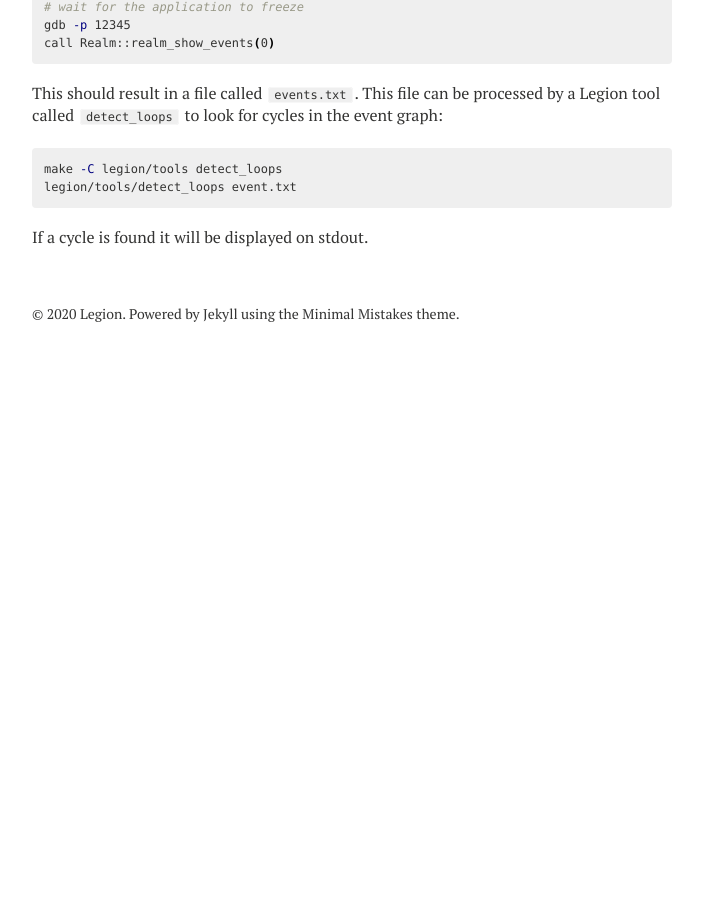
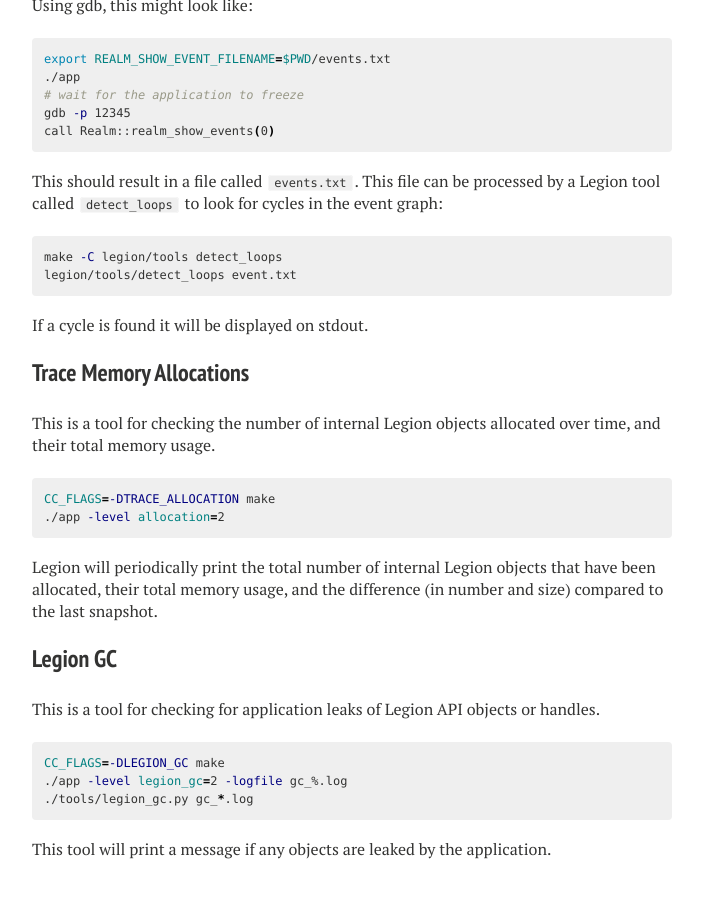
Before and after one commit to apryakhin/legion.stanford.edu, a Jekyll site: the page built from debugging.md, in a window 1280 px wide and 900 px high, scrolled down 8902 px. Shown: the whole window, without its empty margins (288-991 px from the left). Built offline with Jekyll 4.4.1, drawn with Linux system fonts in a browser that asks for light colours; nearby versions of some CDN libraries; before the commit the page ends 9274 px from its top, so only the background shows below that; some of the changed text lies outside the part shown.

Commit message:
Update list of debugging tools.

```diff
--- a/debugging.md
+++ b/debugging.md
@@ -16,8 +16,8 @@ Generally speaking, users should start by trying these tools
  * [Freeze On Error](#freeze-on-error) (`LEGION_FREEZE_ON_ERROR=1 ./app`)
  * [Privilege Checks](#privilege-checks) (`CC_FLAGS=-DPRIVILEGE_CHECKS make; ./app`)
  * [Bounds Checks](#bounds-checks) (`CC_FLAGS=-DBOUNDS_CHECKS make; ./app`)
- * [Disjointness Checks](#disjointness-checks) (`./app -lg:disjointness`)
- * [Legion Spy](#legion-spy) (`./app -lg:spy -logfile spy_%.log; ./legion_spy.py -dez spy_*.log`)
+ * [Partition Checks](#partition-checks) (`./app -lg:partcheck`)
+ * [Legion Spy](#legion-spy) (`./app -lg:spy -logfile spy_%.log; ./tools/legion_spy.py -dez spy_*.log`)
 
 The following tools are typically used after the initial debugging
 tools have been exhausted or in special circumstances:
@@ -30,6 +30,8 @@ tools have been exhausted or in special circumstances:
  * [Separate Runtime Instances](#separate-runtime-instances) (`./app -lg:separate -ll:util 0`)
  * [Dump Backtraces](#dump-backtraces) (`./app -ll:force_kthreads`)
  * [Dump Events](#dump-events)
+ * [Trace Memory Allocations](#trace-memory-allocations) (`CC_FLAGS=-DTRACE_ALLOCATION make; ./app -level allocation=2`)
+ * [Legion GC](#legion-gc) (`CC_FLAGS=-DLEGION_GC make; ./app -level legion_gc=2 -logfile gc_%.log; ./tools/legion_gc.py gc_*.log`)
 
 ## Try These First
 
@@ -504,3 +504,31 @@ legion/tools/detect_loops event.txt
 {% endhighlight %}
 
 If a cycle is found it will be displayed on stdout.
+
+### Trace Memory Allocations
+
+This is a tool for checking the number of internal Legion objects
+allocated over time, and their total memory usage.
+
+{% highlight bash %}
+CC_FLAGS=-DTRACE_ALLOCATION make
+./app -level allocation=2
+{% endhighlight %}
+
+Legion will periodically print the total number of internal Legion
+objects that have been allocated, their total memory usage, and the
+difference (in number and size) compared to the last snapshot.
+
+### Legion GC
+
+This is a tool for checking for application leaks of Legion API
+objects or handles.
+
+{% highlight bash %}
+CC_FLAGS=-DLEGION_GC make
+./app -level legion_gc=2 -logfile gc_%.log
+./tools/legion_gc.py gc_*.log
+{% endhighlight %}
+
+This tool will print a message if any objects are leaked by the
+application.
```
Also changed, not shown: other parts of debugging.md (+6 -8 lines).
